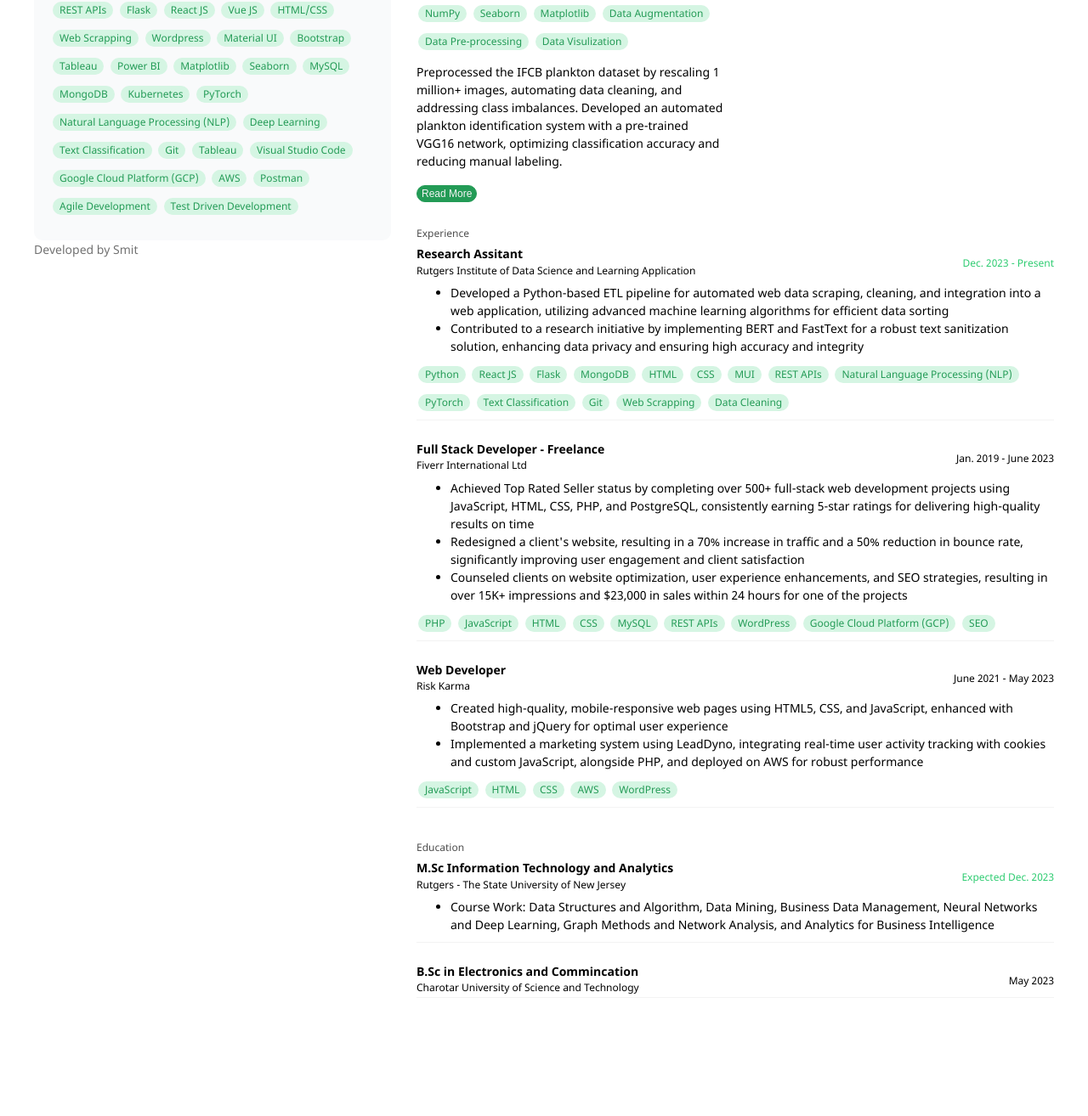
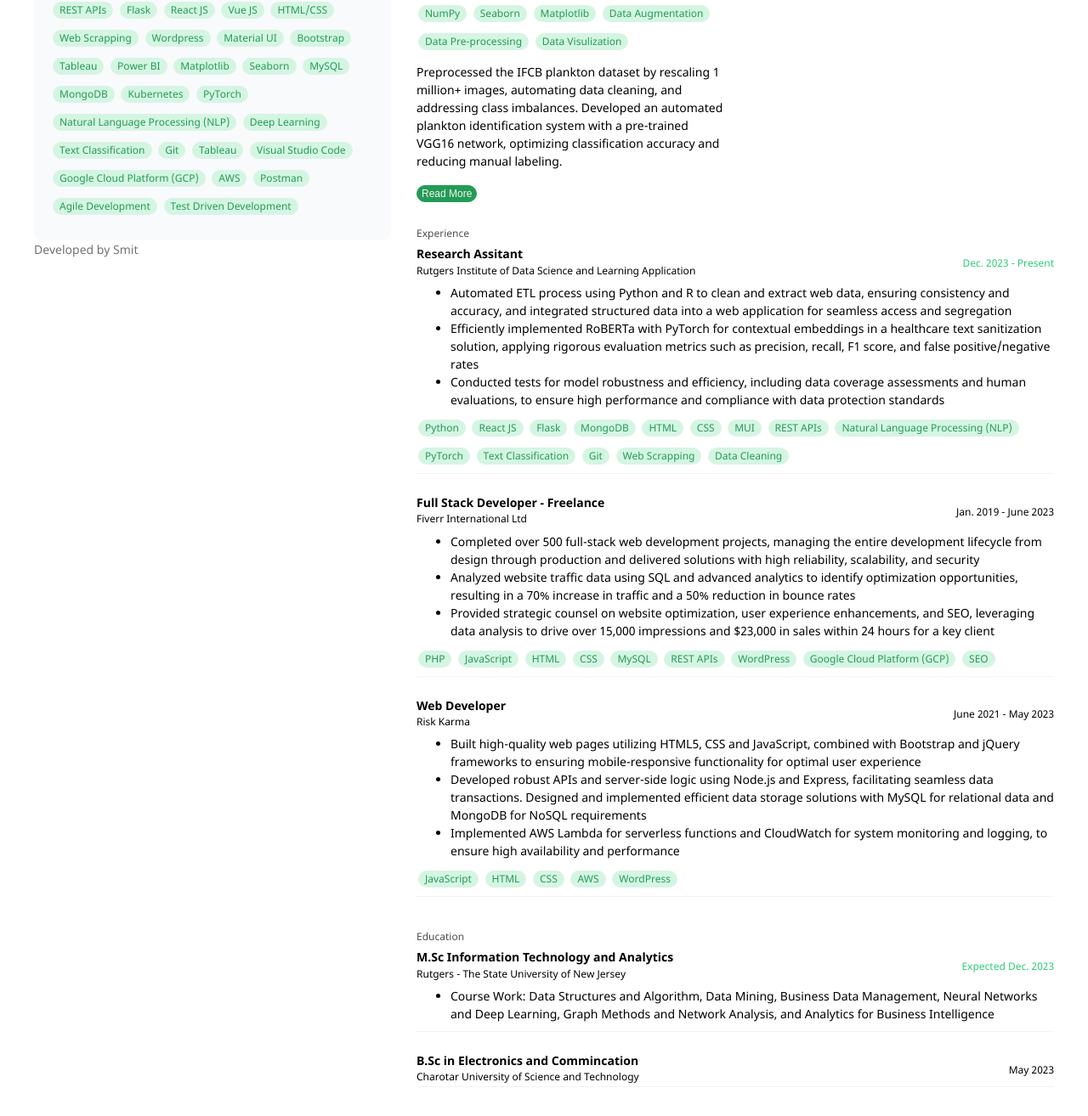
Before and after one commit to smit2444/portfolio, a Jekyll site: the page built from index.md, in a window 1280 px wide and 1400 px high, scrolled down 589 px. Shown: the top 1314 px of the window at 85% size. Built offline with Jekyll 4.4.1, drawn with Linux system fonts in a browser that asks for light colours.

Commit message:
Content Update

```diff
--- a/index.md
+++ b/index.md
@@ -63,9 +63,11 @@ layout: default
       <p class="present_date">Dec. 2023 - Present</p>
     </div>
     <ul class="item_des">
-      <li>Developed a Python-based ETL pipeline for automated web data scraping, cleaning, and integration into a web application, utilizing advanced machine learning algorithms for efficient data sorting
+      <li>Automated ETL process using Python and R to clean and extract web data, ensuring consistency and accuracy, and integrated structured data into a web application for seamless access and segregation
       </li>
-      <li>Contributed to a research initiative by implementing BERT and FastText for a robust text sanitization solution, enhancing data privacy and ensuring high accuracy and integrity
+      <li>Efficiently implemented RoBERTa with PyTorch for contextual embeddings in a healthcare text sanitization solution, applying rigorous evaluation metrics such as precision, recall, F1 score, and false positive/negative rates
+      </li>
+      <li>Conducted tests for model robustness and efficiency, including data coverage assessments and human evaluations, to ensure high performance and compliance with data protection standards
       </li>
     </ul>
     <ul class="skills">
@@ -93,9 +95,9 @@ layout: default
       <p class="job-dates">Jan. 2019 - June 2023</p>
     </div>
     <ul class="item_des">
-      <li>Achieved Top Rated Seller status by completing over 500+ full-stack web development projects using JavaScript, HTML, CSS, PHP, and PostgreSQL, consistently earning 5-star ratings for delivering high-quality results on time</li>
-      <li>Redesigned a client's website, resulting in a 70% increase in traffic and a 50% reduction in bounce rate, significantly improving user engagement and client satisfaction</li>
-      <li>Counseled clients on website optimization, user experience enhancements, and SEO strategies, resulting in over 15K+ impressions and $23,000 in sales within 24 hours for one of the projects</li>
+      <li>Completed over 500 full-stack web development projects, managing the entire development lifecycle from design through production and delivered solutions with high reliability, scalability, and security</li>
+      <li>Analyzed website traffic data using SQL and advanced analytics to identify optimization opportunities, resulting in a 70% increase in traffic and a 50% reduction in bounce rates</li>
+      <li>Provided strategic counsel on website optimization, user experience enhancements, and SEO, leveraging data analysis to drive over 15,000 impressions and $23,000 in sales within 24 hours for a key client</li>
     </ul>
     <ul class="skills">
       <li>PHP</li>
@@ -119,8 +121,9 @@ layout: default
       <p class="job-dates">June 2021 - May 2023</p>
     </div>
     <ul class="item_des">
-      <li>Created high-quality, mobile-responsive web pages using HTML5, CSS, and JavaScript, enhanced with Bootstrap and jQuery for optimal user experience</li>
-      <li>Implemented a marketing system using LeadDyno, integrating real-time user activity tracking with cookies and custom JavaScript, alongside PHP, and deployed on AWS for robust performance</li>
+      <li>Built high-quality web pages utilizing HTML5, CSS and JavaScript, combined with Bootstrap and jQuery frameworks to ensuring mobile-responsive functionality for optimal user experience</li>
+      <li>Developed robust APIs and server-side logic using Node.js and Express, facilitating seamless data transactions. Designed and implemented efficient data storage solutions with MySQL for relational data and MongoDB for NoSQL requirements</li>
+      <li>Implemented AWS Lambda for serverless functions and CloudWatch for system monitoring and logging, to ensure high availability and performance</li>
     </ul>
     <ul class="skills">
       <li>JavaScript</li>
```
